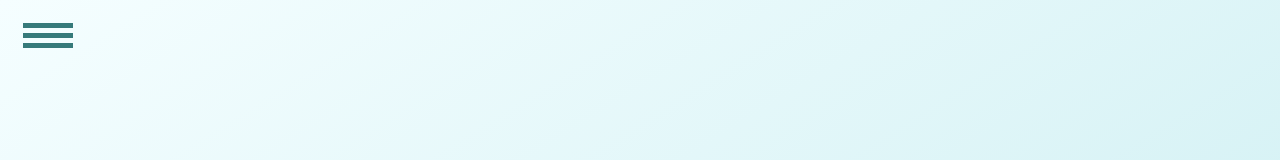
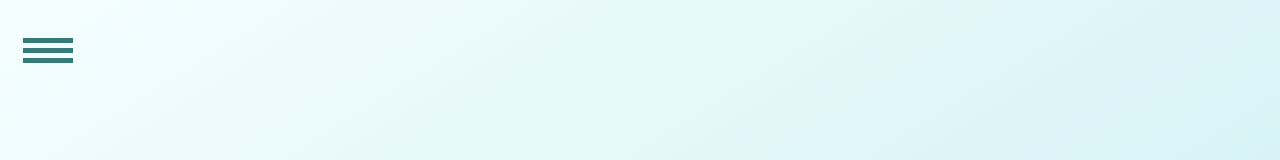
Before and after one commit to vananos/sosedi, a React (Create React App) app: page / in a window 1280 px wide. Shown: the top 160 px of the page. Built offline with nearby package versions, Linux system fonts and the light colour scheme.

Commit message:
fix toggler

```diff
--- a/src/components/navbar/Navbar.js
+++ b/src/components/navbar/Navbar.js
@@ -33,9 +33,14 @@ export default class Navbar extends Component {
           className={`nav-container ${
             isExpanded ? "nav-container-expanded" : ""
           }`}
-          onClick={e => {console.log("hello"); e.preventDefault();}}
+          onClick={e => e.stopPropagation()}
         >
-          <Toggler clickHandler={this.toggleNavbar} isExpanded={isExpanded} />
+          <Toggler
+            clickHandler={e => {
+              this.toggleNavbar();
+            }}
+            isExpanded={isExpanded}
+          />
           <nav className={`${isExpanded ? "navbar-expanded" : ""} navbar`}>
             <NavItem href="/" icon={plusIcon}>
               Создать объявление
--- a/src/components/navbar/Toggler.js
+++ b/src/components/navbar/Toggler.js
@@ -2,11 +2,11 @@ import React, { Component } from "react";
 import "./toggler.css";
 
 export default function Toggler(props) {
-  const { clickHandler, isExpanded } = props;
+  const { isExpanded, clickHandler } = props;
   return (
-    <div onClick={clickHandler} className="toggler">
+    <div className="toggler" onClick={clickHandler}>
       <span
-        className={`toggler-icon ${isExpanded ? "toggler-icon-open" : ""}`}
+        className={`toggler-icon ${isExpanded ? "toggler-icon-expanded" : ""}`}
       />
     </div>
   );
--- a/src/components/navbar/toggler.css
+++ b/src/components/navbar/toggler.css
@@ -1,5 +1,8 @@
 .toggler {
     float: right;
+    width: 50px;
+    height: 20px;
+    padding-top: 15px;
 }
 
 .toggler-icon::before,
@@ -25,19 +28,19 @@
     transform: translateY(5px);
 }
 
-.toggler-icon-open {
+.toggler-icon-expanded {
     transform: rotate(180deg);
 }
 
-.toggler-icon-open:before,
-.toggler-icon-open:after {
+.toggler-icon-expanded:before,
+.toggler-icon-expanded:after {
     width: 50%;
 }
 
-.toggler-icon-open:before {
+.toggler-icon-expanded:before {
     transform: translate(26px, -10px) rotate(45deg);
 }
 
-.toggler-icon-open:after {
+.toggler-icon-expanded:after {
     transform: translate(26px, 5px) rotate(-45deg);
 }
```
